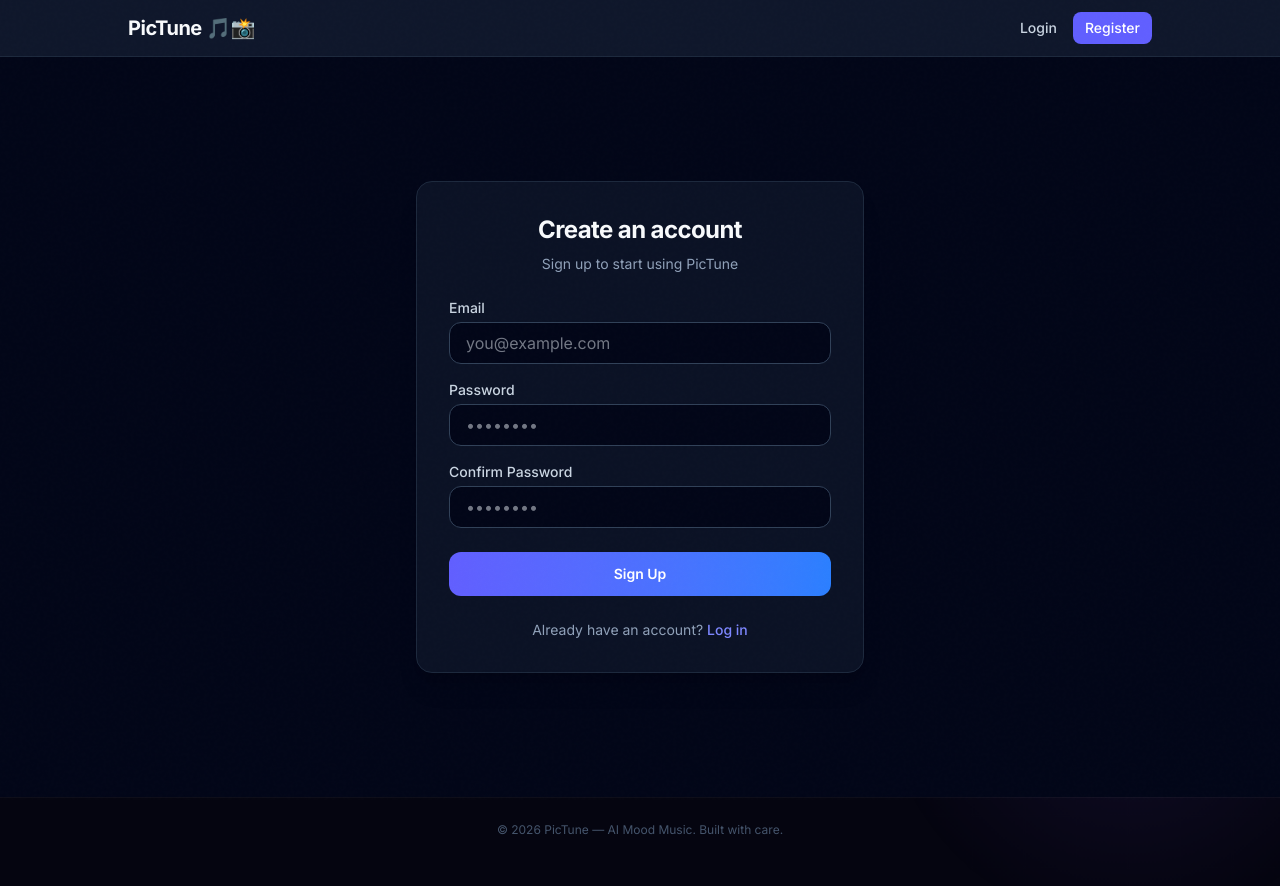
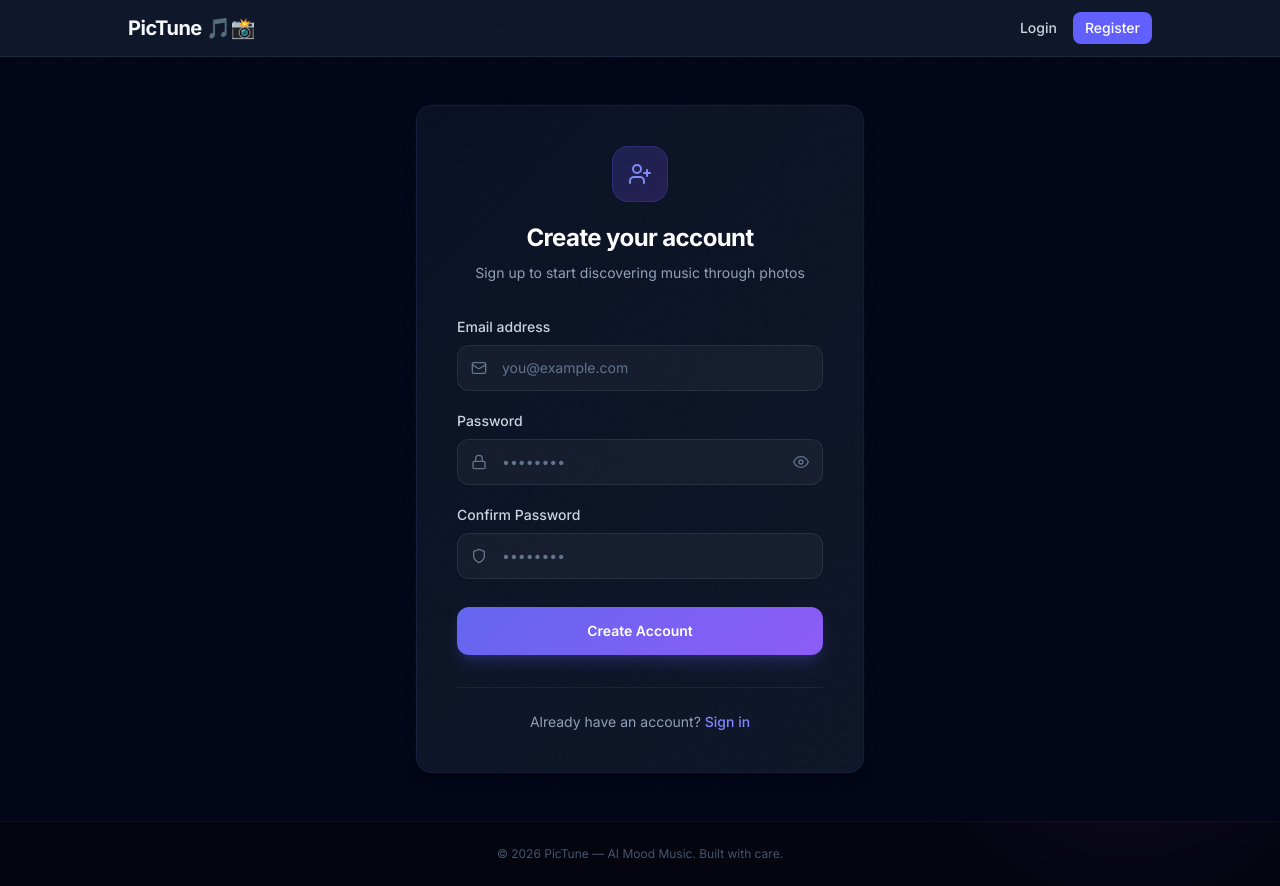
Before and after one commit to Shriii19/pictune_frontend, a React (Vite) app: page /register in a window 1280 px wide. Before the commit the page ends 862 px from the top, so only its background shows below. Built offline with nearby package versions, Linux system fonts and the light colour scheme.

Commit message:
style: enhance AuthForm component with improved layout, animations, and error handling

```diff
--- a/src/components/AuthForm.jsx
+++ b/src/components/AuthForm.jsx
@@ -5,6 +5,7 @@
   const [email, setEmail] = useState("");
   const [password, setPassword] = useState("");
   const [confirmPassword, setConfirmPassword] = useState("");
+  const [showPassword, setShowPassword] = useState(false);
 
   const isRegister = type === "register";
 
@@ -18,95 +19,171 @@
   };
 
   return (
-    <div className="w-full max-w-md bg-slate-900/70 border border-slate-800 rounded-2xl shadow-xl p-6 md:p-8">
-      <div className="text-center mb-6">
-        <h2 className="text-2xl font-bold tracking-tight text-slate-50">
-          {isRegister ? "Create an account" : "Welcome back"}
+    <div className="w-full max-w-md animate-slide-up">
+      {/* Card */}
+      <div className="glass-card rounded-2xl p-8 md:p-10">
+        {/* Header */}
+        <div className="text-center mb-8">
+          <div className="inline-flex items-center justify-center w-14 h-14 rounded-2xl bg-linear-to-br from-indigo-500/20 to-violet-500/20 border border-indigo-500/20 mb-5">
+            {isRegister ? (
+              <svg width="24" height="24" viewBox="0 0 24 24" fill="none" stroke="#818cf8" strokeWidth="2" strokeLinecap="round" strokeLinejoin="round">
+                <path d="M16 21v-2a4 4 0 0 0-4-4H6a4 4 0 0 0-4 4v2" />
+                <circle cx="9" cy="7" r="4" />
+                <line x1="19" y1="8" x2="19" y2="14" />
+                <line x1="22" y1="11" x2="16" y2="11" />
+              </svg>
+            ) : (
+              <svg width="24" height="24" viewBox="0 0 24 24" fill="none" stroke="#818cf8" strokeWidth="2" strokeLinecap="round" strokeLinejoin="round">
+                <rect x="3" y="11" width="18" height="11" rx="2" ry="2" />
+                <path d="M7 11V7a5 5 0 0 1 10 0v4" />
+              </svg>
+            )}
+          </div>
+          <h2 className="text-2xl font-bold tracking-tight text-white">
+            {isRegister ? "Create your account" : "Welcome back"}
           </h2>
-        <p className="text-slate-400 mt-2 text-sm">
+          <p className="text-slate-400 mt-2 text-sm leading-relaxed">
             {isRegister
-            ? "Sign up to start using PicTune"
-            : "Log in to your account"}
+              ? "Sign up to start discovering music through photos"
+              : "Sign in to continue to PicTune"}
           </p>
         </div>
 
+        {/* Error Message */}
         {error && (
-        <div className="mb-4 p-3 rounded-lg bg-red-500/10 border border-red-500/20 text-red-400 text-sm text-center">
-          {error}
+          <div className="mb-6 p-3.5 rounded-xl bg-red-500/8 border border-red-500/20 animate-slide-down">
+            <div className="flex items-center gap-2.5">
+              <svg width="16" height="16" viewBox="0 0 24 24" fill="none" stroke="#f87171" strokeWidth="2" strokeLinecap="round" strokeLinejoin="round" className="shrink-0">
+                <circle cx="12" cy="12" r="10" />
+                <line x1="15" y1="9" x2="9" y2="15" />
+                <line x1="9" y1="9" x2="15" y2="15" />
+              </svg>
+              <p className="text-red-400 text-sm">{error}</p>
+            </div>
           </div>
         )}
 
-      <form onSubmit={handleSubmit} className="space-y-4">
+        {/* Form */}
+        <form onSubmit={handleSubmit} className="space-y-5">
           <div>
-          <label className="block text-sm font-medium text-slate-300 mb-1">
-            Email
+            <label className="block text-sm font-medium text-slate-300 mb-2">
+              Email address
             </label>
+            <div className="relative">
+              <div className="absolute inset-y-0 left-0 pl-3.5 flex items-center pointer-events-none">
+                <svg width="16" height="16" viewBox="0 0 24 24" fill="none" stroke="#64748b" strokeWidth="2" strokeLinecap="round" strokeLinejoin="round">
+                  <rect x="2" y="4" width="20" height="16" rx="2" />
+                  <path d="m22 7-8.97 5.7a1.94 1.94 0 0 1-2.06 0L2 7" />
+                </svg>
+              </div>
               <input
                 type="email"
                 required
                 value={email}
                 onChange={(e) => setEmail(e.target.value)}
-            className="w-full px-4 py-2 bg-slate-950 border border-slate-700 rounded-xl text-slate-200 focus:outline-none focus:border-indigo-500 focus:ring-1 focus:ring-indigo-500 transition"
+                className="input-glow w-full pl-11 pr-4 py-3 bg-white/4 border border-white/8 rounded-xl text-white text-sm placeholder-slate-500 focus:outline-none focus:border-indigo-500/50 transition-all duration-200"
                 placeholder="you@example.com"
               />
             </div>
+          </div>
 
           <div>
-          <label className="block text-sm font-medium text-slate-300 mb-1">
+            <label className="block text-sm font-medium text-slate-300 mb-2">
               Password
             </label>
+            <div className="relative">
+              <div className="absolute inset-y-0 left-0 pl-3.5 flex items-center pointer-events-none">
+                <svg width="16" height="16" viewBox="0 0 24 24" fill="none" stroke="#64748b" strokeWidth="2" strokeLinecap="round" strokeLinejoin="round">
+                  <rect x="3" y="11" width="18" height="11" rx="2" ry="2" />
+                  <path d="M7 11V7a5 5 0 0 1 10 0v4" />
+                </svg>
+              </div>
               <input
-            type="password"
+                type={showPassword ? "text" : "password"}
                 required
                 value={password}
                 onChange={(e) => setPassword(e.target.value)}
-            className="w-full px-4 py-2 bg-slate-950 border border-slate-700 rounded-xl text-slate-200 focus:outline-none focus:border-indigo-500 focus:ring-1 focus:ring-indigo-500 transition"
+                className="input-glow w-full pl-11 pr-12 py-3 bg-white/4 border border-white/8 rounded-xl text-white text-sm placeholder-slate-500 focus:outline-none focus:border-indigo-500/50 transition-all duration-200"
+                placeholder="••••••••"
+              />
+              <button
+                type="button"
+                onClick={() => setShowPassword(!showPassword)}
+                className="absolute inset-y-0 right-0 pr-3.5 flex items-center text-slate-500 hover:text-slate-300 transition-colors"
+              >
+                {showPassword ? (
+                  <svg width="16" height="16" viewBox="0 0 24 24" fill="none" stroke="currentColor" strokeWidth="2" strokeLinecap="round" strokeLinejoin="round">
+                    <path d="M17.94 17.94A10.07 10.07 0 0 1 12 20c-7 0-11-8-11-8a18.45 18.45 0 0 1 5.06-5.94M9.9 4.24A9.12 9.12 0 0 1 12 4c7 0 11 8 11 8a18.5 18.5 0 0 1-2.16 3.19m-6.72-1.07a3 3 0 1 1-4.24-4.24" />
+                    <line x1="1" y1="1" x2="23" y2="23" />
+                  </svg>
+                ) : (
+                  <svg width="16" height="16" viewBox="0 0 24 24" fill="none" stroke="currentColor" strokeWidth="2" strokeLinecap="round" strokeLinejoin="round">
+                    <path d="M1 12s4-8 11-8 11 8 11 8-4 8-11 8-11-8-11-8z" />
+                    <circle cx="12" cy="12" r="3" />
+                  </svg>
+                )}
+              </button>
+            </div>
+          </div>
+
+          {isRegister && (
+            <div className="animate-slide-down">
+              <label className="block text-sm font-medium text-slate-300 mb-2">
+                Confirm Password
+              </label>
+              <div className="relative">
+                <div className="absolute inset-y-0 left-0 pl-3.5 flex items-center pointer-events-none">
+                  <svg width="16" height="16" viewBox="0 0 24 24" fill="none" stroke="#64748b" strokeWidth="2" strokeLinecap="round" strokeLinejoin="round">
+                    <path d="M12 22s8-4 8-10V5l-8-3-8 3v7c0 6 8 10 8 10z" />
+                  </svg>
+                </div>
+                <input
+                  type={showPassword ? "text" : "password"}
+                  required
+                  value={confirmPassword}
+                  onChange={(e) => setConfirmPassword(e.target.value)}
+                  className="input-glow w-full pl-11 pr-4 py-3 bg-white/4 border border-white/8 rounded-xl text-white text-sm placeholder-slate-500 focus:outline-none focus:border-indigo-500/50 transition-all duration-200"
                   placeholder="••••••••"
                 />
               </div>
-
-        {isRegister && (
-          <div>
-            <label className="block text-sm font-medium text-slate-300 mb-1">
-              Confirm Password
-            </label>
-            <input
-              type="password"
-              required
-              value={confirmPassword}
-              onChange={(e) => setConfirmPassword(e.target.value)}
-              className="w-full px-4 py-2 bg-slate-950 border border-slate-700 rounded-xl text-slate-200 focus:outline-none focus:border-indigo-500 focus:ring-1 focus:ring-indigo-500 transition"
-              placeholder="••••••••"
-            />
             </div>
           )}
 
           <button
             type="submit"
             disabled={loading}
-          className="w-full py-3 mt-2 rounded-xl text-sm font-semibold bg-gradient-to-r from-indigo-500 to-blue-500 hover:from-indigo-400 hover:to-blue-400 text-white disabled:opacity-60 disabled:cursor-not-allowed transition"
+            className="gradient-btn w-full py-3.5 mt-2 rounded-xl text-sm font-semibold text-white disabled:opacity-50 disabled:cursor-not-allowed disabled:transform-none shadow-lg shadow-indigo-500/20"
           >
-          {loading ? "Please wait..." : isRegister ? "Sign Up" : "Log In"}
+            {loading ? (
+              <span className="flex items-center justify-center gap-2">
+                <span className="w-4 h-4 border-2 border-white/30 border-t-white rounded-full animate-spin" />
+                Please wait...
+              </span>
+            ) : (
+              isRegister ? "Create Account" : "Sign In"
+            )}
           </button>
         </form>
 
-      <div className="mt-6 text-center text-sm text-slate-400">
+        {/* Footer */}
+        <div className="mt-8 pt-6 border-t border-white/6 text-center text-sm text-slate-400">
           {isRegister ? (
             <>
               Already have an account?{" "}
-            <Link to="/login" className="text-indigo-400 hover:text-indigo-300 font-medium">
-              Log in
+              <Link to="/login" className="text-indigo-400 hover:text-indigo-300 font-medium transition-colors">
+                Sign in
               </Link>
             </>
           ) : (
             <>
               Don&apos;t have an account?{" "}
-            <Link to="/register" className="text-indigo-400 hover:text-indigo-300 font-medium">
-              Sign up
+              <Link to="/register" className="text-indigo-400 hover:text-indigo-300 font-medium transition-colors">
+                Create one
               </Link>
             </>
           )}
         </div>
       </div>
+    </div>
   );
 }
```
Lines whose indentation alone changed are shown as unchanged.
